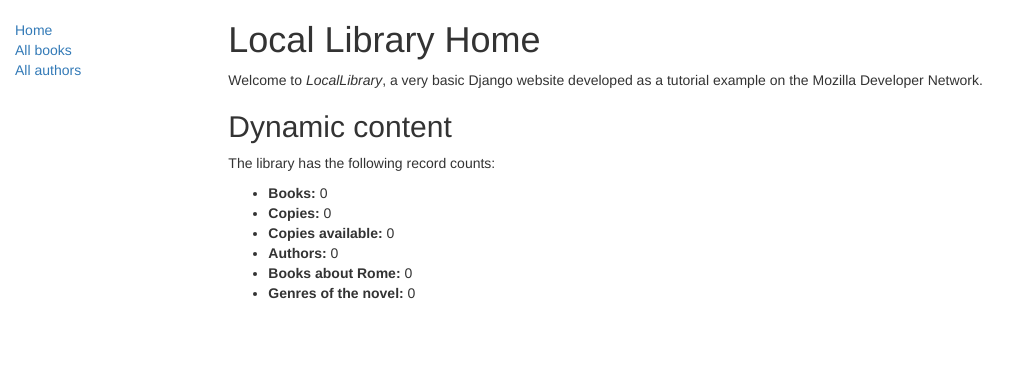
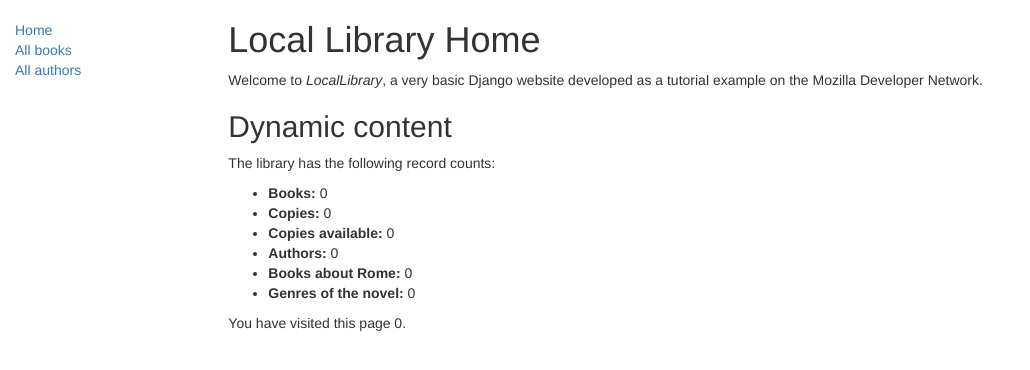
Before and after one commit to Motayassa/locallibrary, a Django app: page /catalog/ in a window 1280 px wide. Shown: the top 370 px of the page, without its empty margins (0-1030 px from the left). Run offline with Django 4.2, Linux system fonts and the light colour scheme; data that the repository does not hold is empty; some libraries are stand-ins or nearby versions.

Commit message:
Upgrade template for counter visits

```diff
--- a/catalog/templates/index.html
+++ b/catalog/templates/index.html
@@ -17,4 +17,9 @@
     <li><strong>Genres of the novel:</strong> {{ num_novel_genre }}</li>
   </ul>
 
+  <p>
+    You have visited this page {{ num_visits }}{% if num_visits == 1 %} time{%
+    else %} times{% endif %}.
+  </p>
+
 {% endblock %}
```
